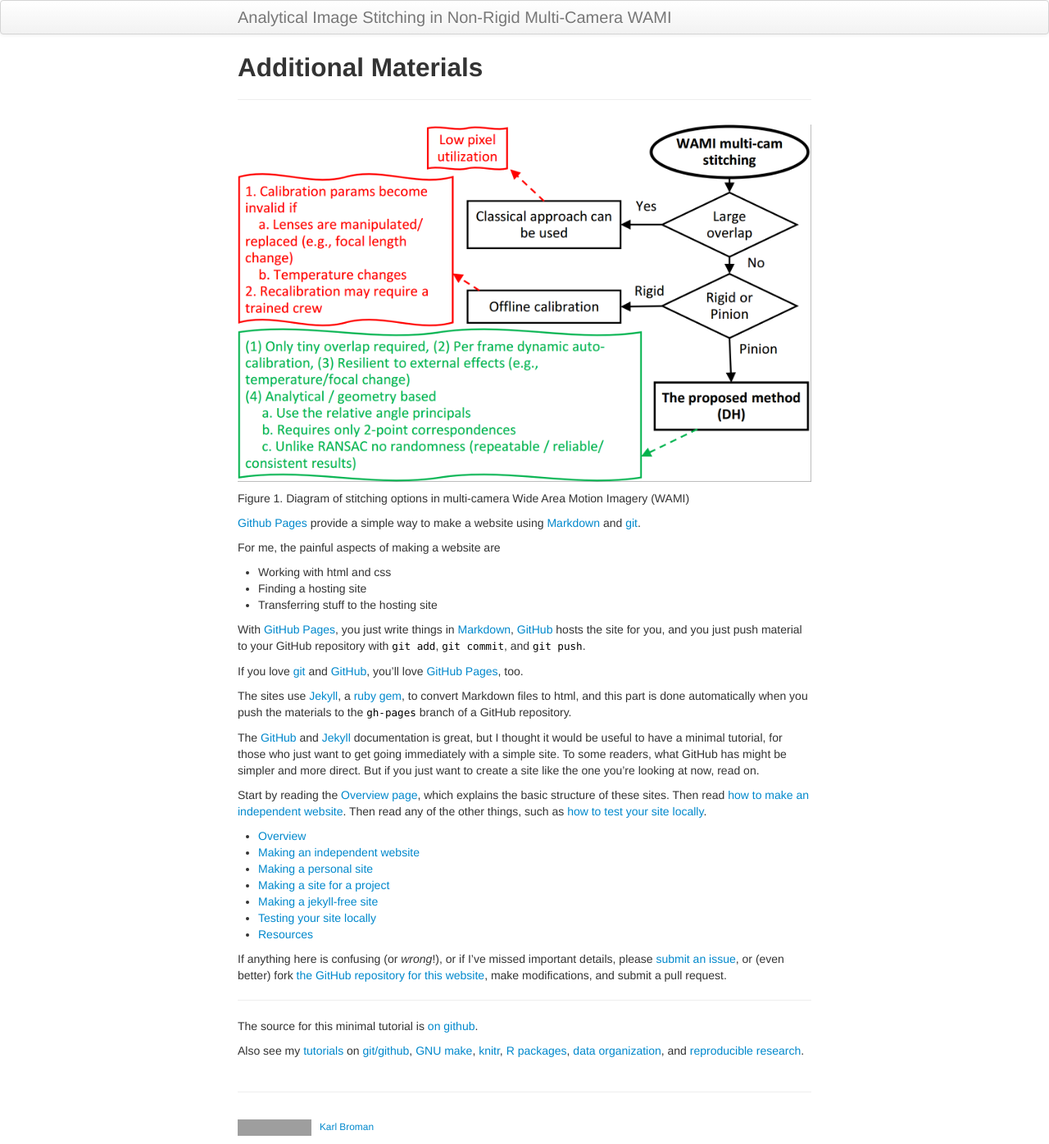
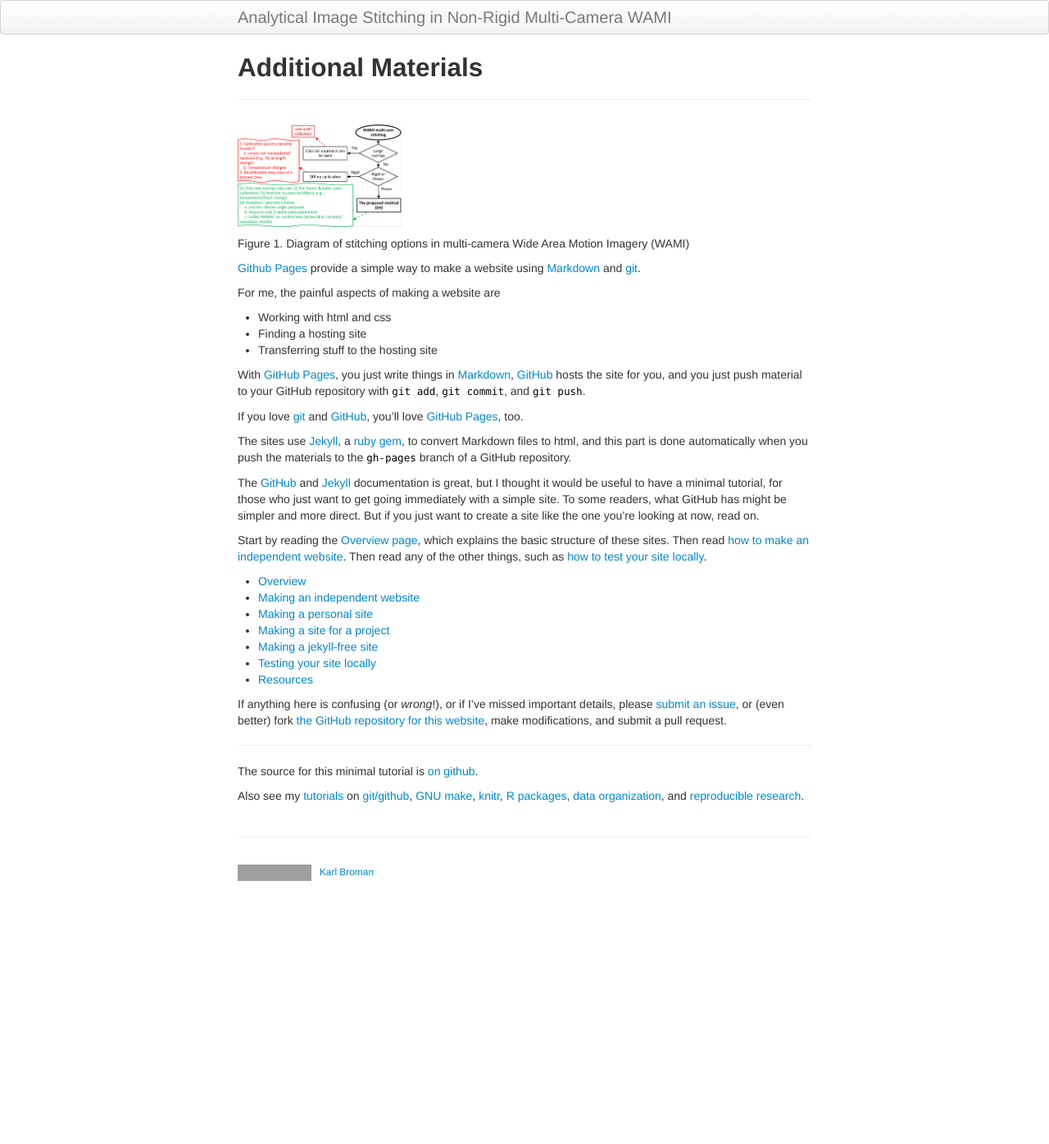
Before and after one commit to twbot/DHPaperExtras, a Jekyll site: the page built from index.md, in a window 1280 px wide. Shown: the whole page at 82% size. Built offline with Jekyll 4.4.1, drawn with Linux system fonts in a browser that asks for light colours; after the commit the page ends 1085 px from its top, so only the background shows below that; grey boxes are pictures that could not be loaded.

Commit message:
Image fix html

```diff
--- a/index.md
+++ b/index.md
@@ -5,8 +5,7 @@ tagline:
 description: Additional Material
 ---
 
-
-![](./images/diagram.png)
+<img src="./images/diagram.png" alt="Diagram" width="200"/>
 
 Figure 1. Diagram of stitching options in multi-camera Wide Area Motion Imagery (WAMI)
 
```
